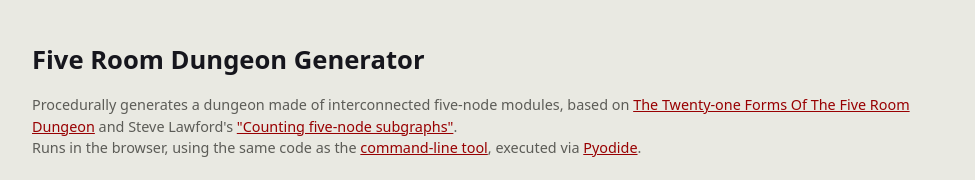
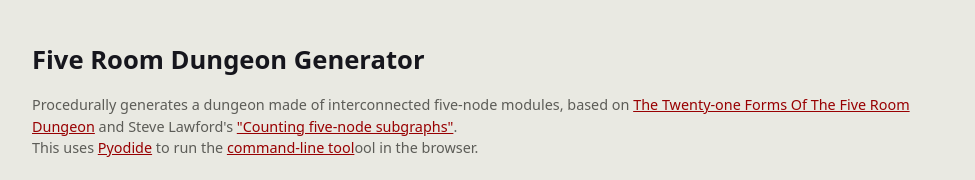
Before and after one commit to SlothBorg/five-room-dungeon, a plain HTML site: page web/index.html in a window 1280 px wide. Shown: the top 180 px of the page, without its empty margins (152-1127 px from the left). Drawn offline with Linux system fonts and the light colour scheme; a script that the page names is missing.

Commit message:
update index.html wording

```diff
--- a/web/index.html
+++ b/web/index.html
@@ -12,7 +12,7 @@
     <p class="subtitle">
       Procedurally generates a dungeon made of interconnected five-node modules, based on <a href="https://gnomestew.com/the-twenty-one-forms-of-the-five-room-dungeon" target="_blank" rel="noopener">The Twenty-one Forms Of The Five Room Dungeon</a> and Steve Lawford's <a href="https://enac.hal.science/hal-03097484/document" target="_blank" rel="noopener"> "Counting five-node subgraphs"</a>.
       <br>
-      Runs in the browser, using the same code as the <a href="https://github.com/SlothBorg/five-room-dungeon" target="_blank" rel="noopener">command-line tool</a>, executed via <a href="https://pyodide.org" target="_blank" rel="noopener">Pyodide</a>.
+      This uses <a href="https://pyodide.org" target="_blank" rel="noopener">Pyodide</a> to run the <a href="https://github.com/SlothBorg/five-room-dungeon" target="_blank" rel="noopener">command-line tool</a>ool in the browser.
     </p>
   </header>
 
```
